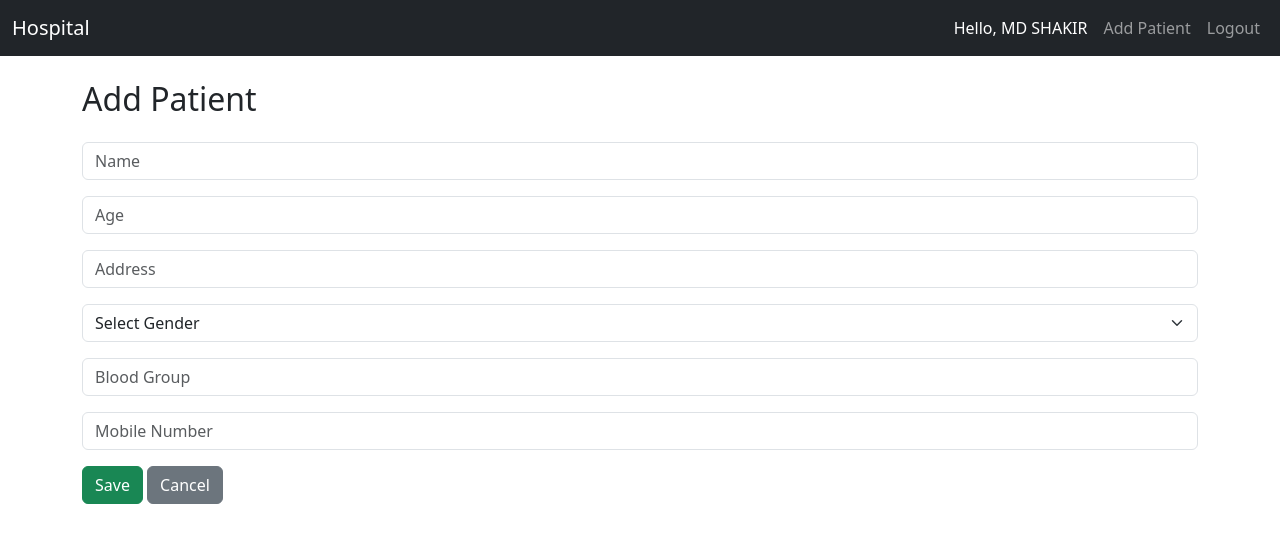
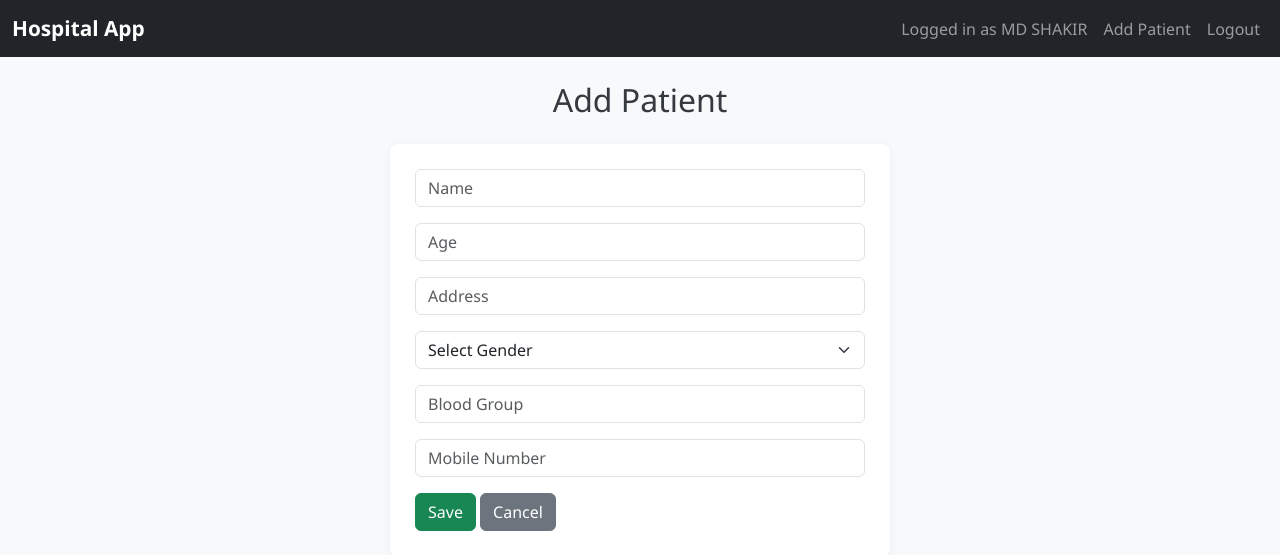
Before and after one commit to Shakir0021/hospital, a Flask app: page /add_patient in a window 1280 px wide. Shown: the top 555 px of the page. Run offline with Flask 3, Linux system fonts and the light colour scheme; a user stored in the database is signed in.

Commit message:
Test background color

```diff
--- a/templates/base.html
+++ b/templates/base.html
@@ -3,17 +3,29 @@
 <head>
     <meta charset="UTF-8">
     <title>Hospital Management</title>
-    <link href="https://cdn.jsdelivr.net/npm/bootstrap@5.3.0/dist/css/bootstrap.min.css" rel="stylesheet">
+    <meta name="viewport" content="width=device-width, initial-scale=1">
+
+    <!-- Bootstrap 5 CSS -->
+    <link href="https://cdn.jsdelivr.net/npm/bootstrap@5.3.3/dist/css/bootstrap.min.css" rel="stylesheet">
+
+    <!-- Custom CSS -->
+    <link rel="stylesheet" href="{{ url_for('static', filename='css/style.css') }}">
 </head>
 <body>
+
 <nav class="navbar navbar-expand-lg navbar-dark bg-dark mb-4">
     <div class="container-fluid">
-            <a class="navbar-brand" href="{{ url_for('index') }}">Hospital</a>
-            <div class="collapse navbar-collapse">
+        <a class="navbar-brand" href="{{ url_for('index') }}">Hospital App</a>
+        <button class="navbar-toggler" type="button" data-bs-toggle="collapse"
+                data-bs-target="#navbarNavDropdown" aria-controls="navbarNavDropdown"
+                aria-expanded="false" aria-label="Toggle navigation">
+            <span class="navbar-toggler-icon"></span>
+        </button>
+        <div class="collapse navbar-collapse" id="navbarNavDropdown">
             <ul class="navbar-nav ms-auto">
                 {% if session.get('username') %}
                     <li class="nav-item">
-                            <span class="nav-link text-white">Hello, {{ session['username'] }}</span>
+                        <a class="nav-link" href="#">Logged in as {{ session['username'] }}</a>
                     </li>
                     {% if session.get('user_role') == 'admin' %}
                         <li class="nav-item">
@@ -36,13 +48,19 @@
 <div class="container">
     {% with messages = get_flashed_messages() %}
         {% if messages %}
+            <div class="alert alert-info">
                 {% for message in messages %}
-                    <div class="alert alert-info">{{ message }}</div>
+                    {{ message }}
                 {% endfor %}
+            </div>
         {% endif %}
     {% endwith %}
 
     {% block content %}{% endblock %}
 </div>
+
+<!-- Bootstrap 5 JS Bundle -->
+<script src="https://cdn.jsdelivr.net/npm/bootstrap@5.3.3/dist/js/bootstrap.bundle.min.js"></script>
+
 </body>
 </html>
```
Lines whose indentation alone changed are shown as unchanged.
